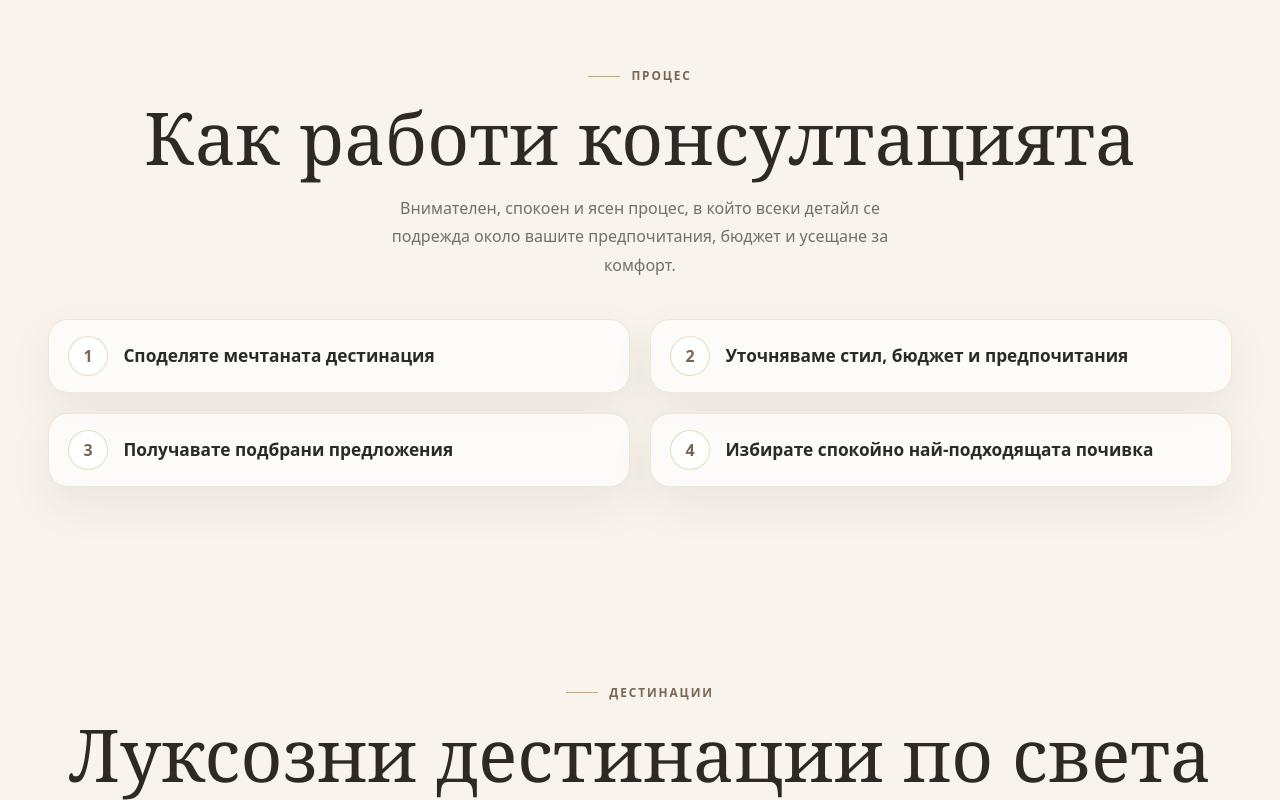
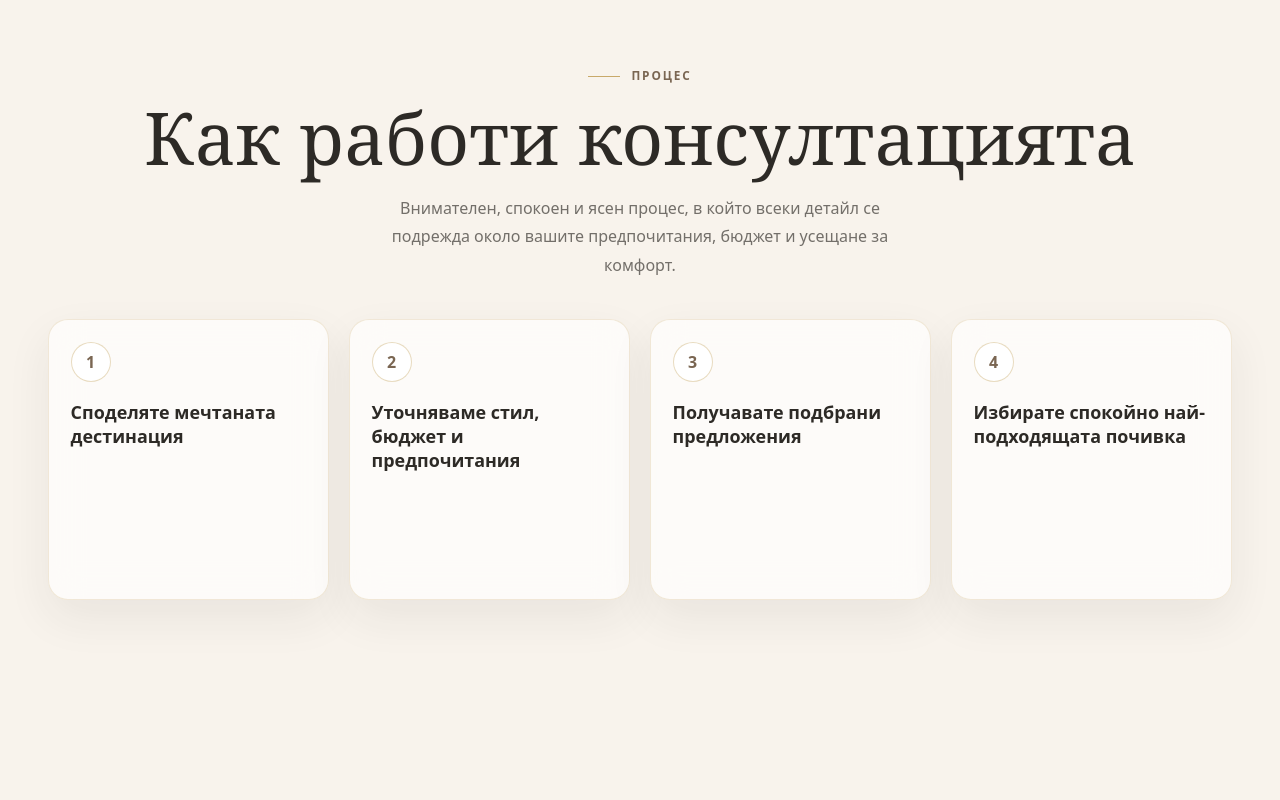
Before and after one commit to BobbyUzunov/barakova-luxury-travel, a Next.js app: page /bg in a window 1280 px wide. Shown: the part 1599-2399 px from the top of the page. Built offline with nearby package versions, Linux system fonts and the light colour scheme; no server answers.

Commit message:
Restyle Process steps as square cards aligned with Services.
Use a 4-column desktop row, 2×2 tablet grid, and content-sized mobile cards with the number stacked above the title.

Co-authored-by: Cursor <cursoragent@cursor.com>

```diff
--- a/app/globals.css
+++ b/app/globals.css
@@ -889,19 +889,80 @@ h2 {
   margin-top: 3rem;
 }
 
+/* Process cards: stacked number + title; square on tablet/desktop. */
+.process-section .step-card {
+  display: flex;
+  flex-direction: column;
+  align-items: flex-start;
+  justify-content: flex-start;
+  gap: 0;
+  min-height: auto;
+  border-radius: 1.25rem;
+  padding: 1.25rem;
+  transition:
+    transform 220ms ease,
+    box-shadow 220ms ease,
+    border-color 220ms ease,
+    background 220ms ease;
+}
+
+.process-section .step-card:hover {
+  border-color: rgba(200, 169, 106, 0.62);
+  background: rgba(255, 255, 255, 0.88);
+  box-shadow: 0 30px 86px rgba(45, 42, 38, 0.12);
+  transform: translateY(-6px);
+}
+
+.process-section .step-card div {
+  display: grid;
+  flex-shrink: 0;
+  width: 2.5rem;
+  height: 2.5rem;
+  place-items: center;
+  border: 1px solid rgba(200, 169, 106, 0.42);
+  border-radius: 999px;
+  background: var(--white);
+  color: var(--soft-brown);
+  font-weight: 800;
+}
+
+.process-section .step-card h3 {
+  margin-top: 1.15rem;
+  color: var(--charcoal);
+  font-size: 1.12rem;
+  font-weight: 800;
+  line-height: 1.35;
+  overflow-wrap: break-word;
+}
+
 @media (min-width: 640px) {
   .services-grid {
     grid-template-columns: repeat(2, minmax(0, 1fr));
   }
 
-  .process-steps {
+  .process-section .process-steps {
     grid-template-columns: repeat(2, minmax(0, 1fr));
+  }
+
+  /* Prefer square cards; grow when zoom/text needs more height. */
+  .process-section .step-card {
+    aspect-ratio: 1 / 1;
+    min-height: max-content;
+    padding: 1.35rem;
   }
 
   /* Override global card min-heights only inside this band. */
   .services-process-band .lux-card,
   .services-process-band .step-card {
-    min-height: auto;
+    min-height: max-content;
+  }
+}
+
+/* Four equal process cards once the longest BG/EN titles fit comfortably. */
+@media (min-width: 1100px) {
+  .process-section .process-steps {
+    grid-template-columns: repeat(4, minmax(0, 1fr));
+    gap: 1.25rem;
   }
 }
 
@@ -924,7 +985,7 @@ h2 {
   /* Equal height only within a row; rows size to their content. */
   .services-process-band .lux-card,
   .services-process-band .step-card {
-    min-height: auto;
+    min-height: max-content;
   }
 }
 
@@ -985,45 +1046,10 @@ h2 {
   line-height: 1.72;
 }
 
+/* Base step-card tokens kept for shared border/shadow with lux-card;
+   layout lives under .process-section above. */
 .step-card {
-  display: flex;
-  flex-direction: row;
-  align-items: center;
-  gap: 0.95rem;
   min-height: auto;
-  border-radius: 1.25rem;
-  padding: 1rem 1.2rem;
-  transition:
-    transform 220ms ease,
-    border-color 220ms ease;
-}
-
-.step-card:hover {
-  border-color: rgba(200, 169, 106, 0.5);
-  transform: translateY(-4px);
-}
-
-.step-card div {
-  display: grid;
-  flex-shrink: 0;
-  width: 2.5rem;
-  height: 2.5rem;
-  place-items: center;
-  border: 1px solid rgba(200, 169, 106, 0.42);
-  border-radius: 999px;
-  background: var(--white);
-  color: var(--soft-brown);
-  font-weight: 800;
-}
-
-.step-card h3 {
-  margin-top: 0;
-  flex: 1;
-  min-width: 0;
-  color: var(--charcoal);
-  font-size: 1.08rem;
-  font-weight: 800;
-  line-height: 1.35;
 }
 
 .destination-card {
@@ -2644,7 +2670,7 @@ h2 {
 
   .services-process-band .lux-card,
   .services-process-band .step-card {
-    min-height: auto;
+    min-height: max-content;
   }
 
   .section-heading h2 {
```
